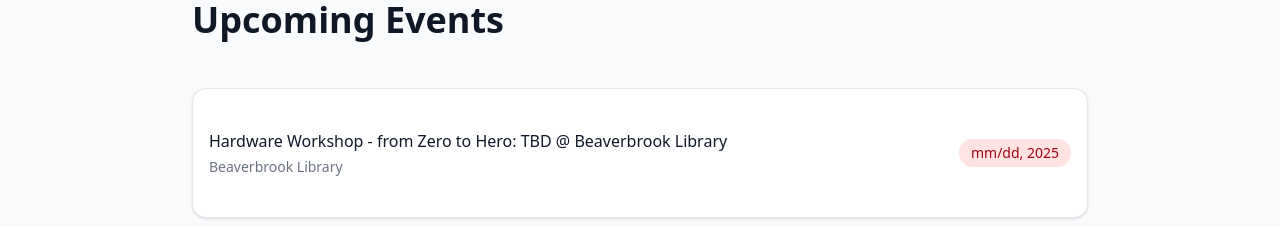
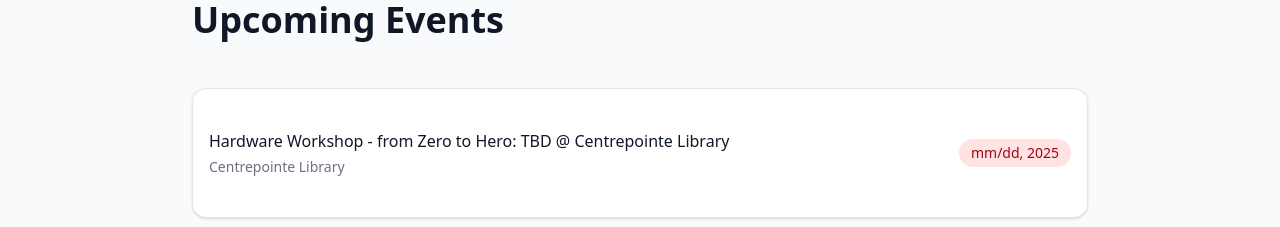
Before and after one commit to TheBlisteringSun/redshifted, a Next.js app in the folder redshifted-site/: page / in a window 1280 px wide. Shown: the part 1320-1547 px from the top of the page. Built offline with nearby package versions, Linux system fonts and the light colour scheme.

Commit message:
Version 4.7.4 - Centrepointe

```diff
--- a/redshifted-site/src/app/page.tsx
+++ b/redshifted-site/src/app/page.tsx
@@ -13,9 +13,9 @@
   const events = [
     {
       id: '1',
-      title: 'Hardware Workshop - from Zero to Hero: TBD @ Beaverbrook Library',
+      title: 'Hardware Workshop - from Zero to Hero: TBD @ Centrepointe Library',
       date: 'mm/dd, 2025',
-      location: 'Beaverbrook Library'
+      location: 'Centrepointe Library'
     },
     {
       id: '2',
```
